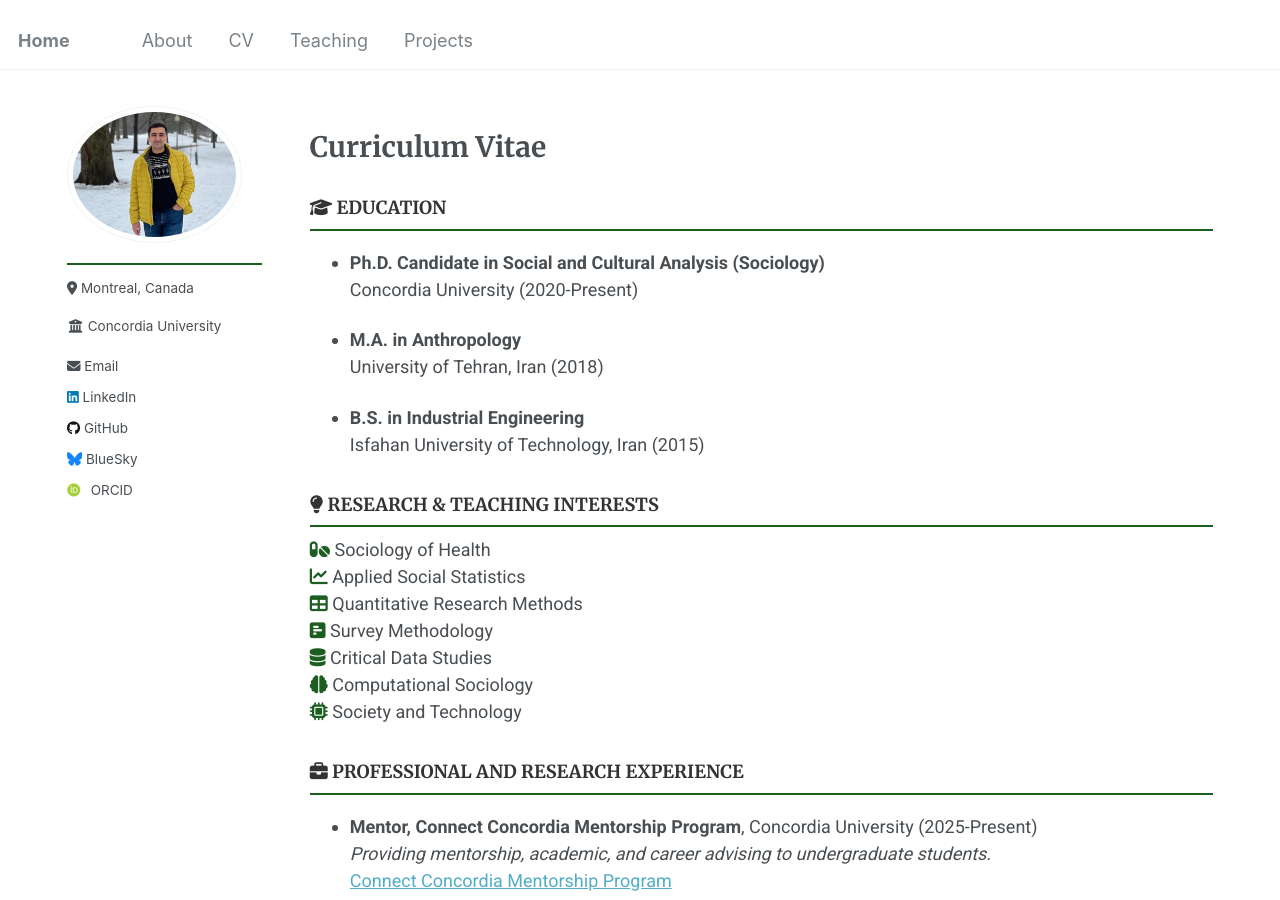
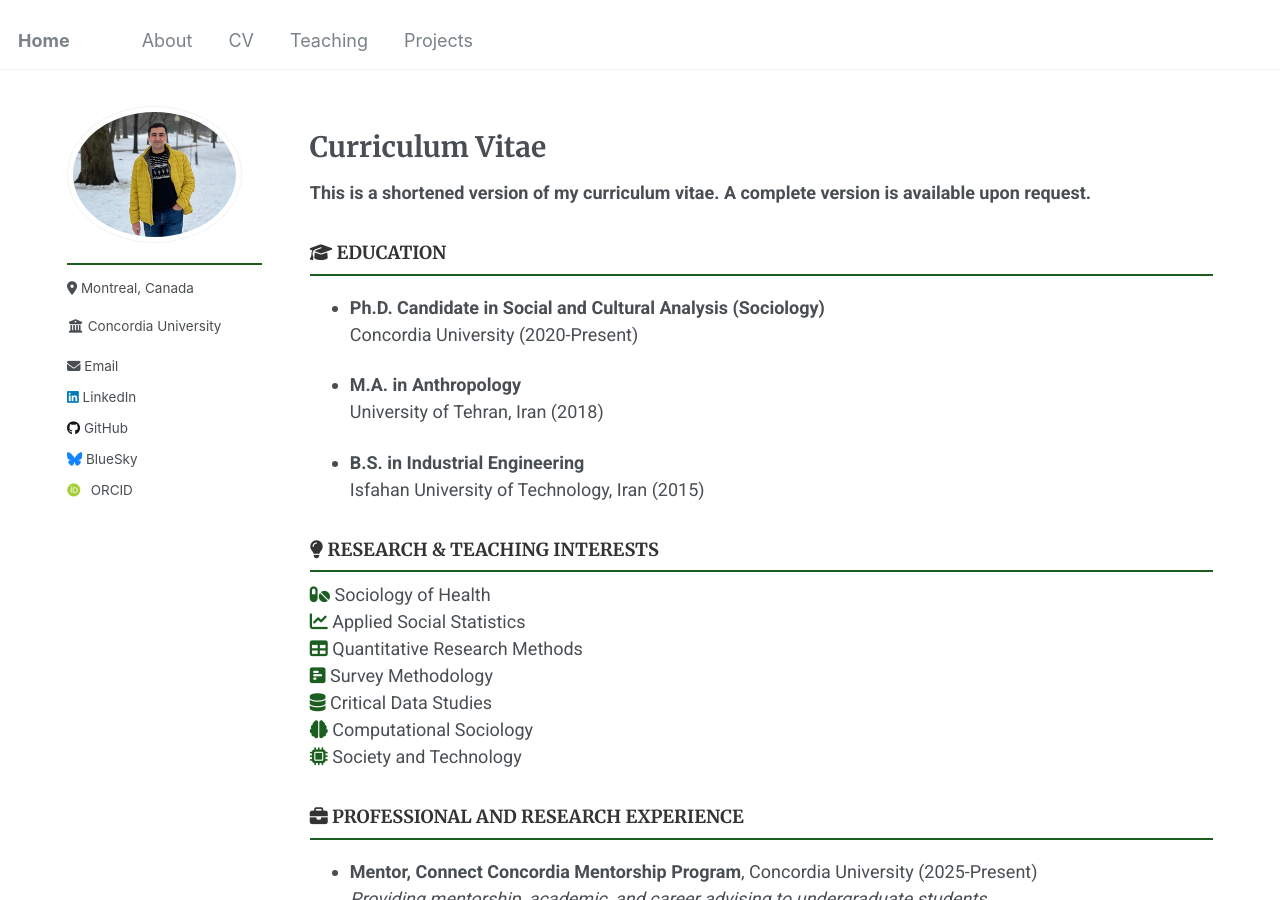
Before and after one commit to Mohsnmonji/mohsnmonji.github.io, a Jekyll site: the page built from _pages/Curriculum Vitae.md, in a window 1280 px wide and 900 px high. Built offline with Jekyll 4.4.1, drawn with Linux system fonts in a browser that asks for light colours; some web fonts are replaced.

Commit message:
Update Curriculum Vitae.md

```diff
--- a/_pages/Curriculum Vitae.md
+++ b/_pages/Curriculum Vitae.md
@@ -7,6 +7,8 @@ canonical: "https://www.mohsenmonji.com/curriculum/"
 author_profile: true
 ---
 {% include base_path %}
+
+**This is a shortened version of my curriculum vitae. A complete version is available upon request.**
 
 <style>
   h3 {
```
